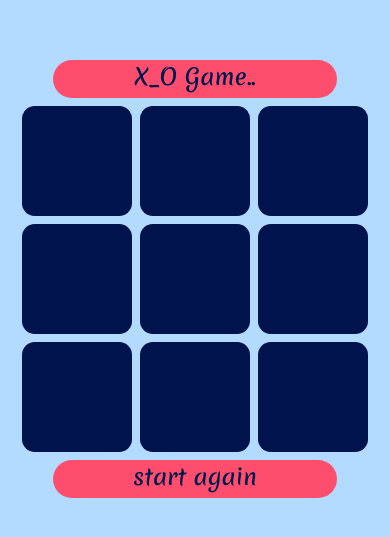
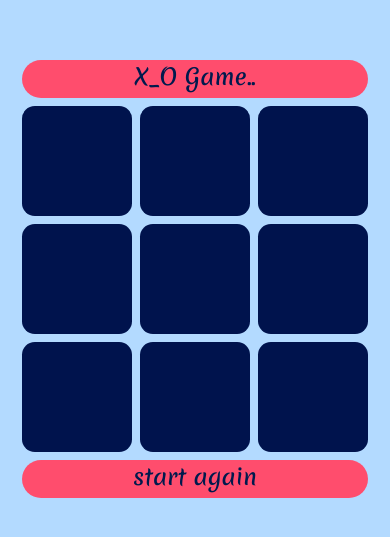
Before and after one commit to aya-3bdo/Tic-Tac-Toe, a plain HTML site: page index.html in a window 390 px wide. Shown: the part 143-680 px from the top of the page. Drawn offline with Linux system fonts and the light colour scheme.

Commit message:
fix  title&restart width's for more browser compatability

```diff
--- a/index.css
+++ b/index.css
@@ -24,7 +24,7 @@ body{
 }
 
 #title, #restart{
-	min-width: 31.1rem;
+	min-width: 100%;
 	margin: auto;
 	height: 10%;
 	background:#ff4d6d;
@@ -113,7 +113,7 @@ border-radius: 0.8rem;
 	}
 
 	#title, #restart {
-	min-width: 17.7rem;
+	/* min-width: 17.7rem; */
 	font-size: 1.4rem;
 	height: 11%;
 	border-radius: 2rem;
```
